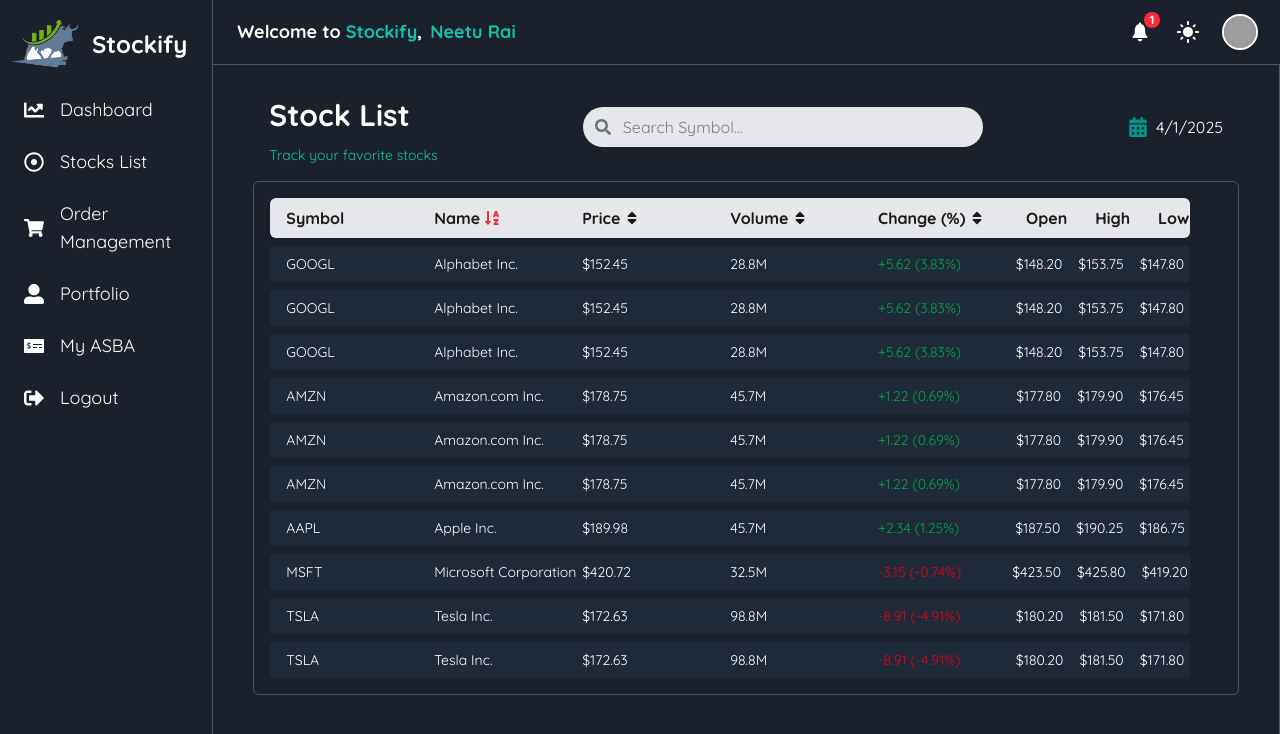
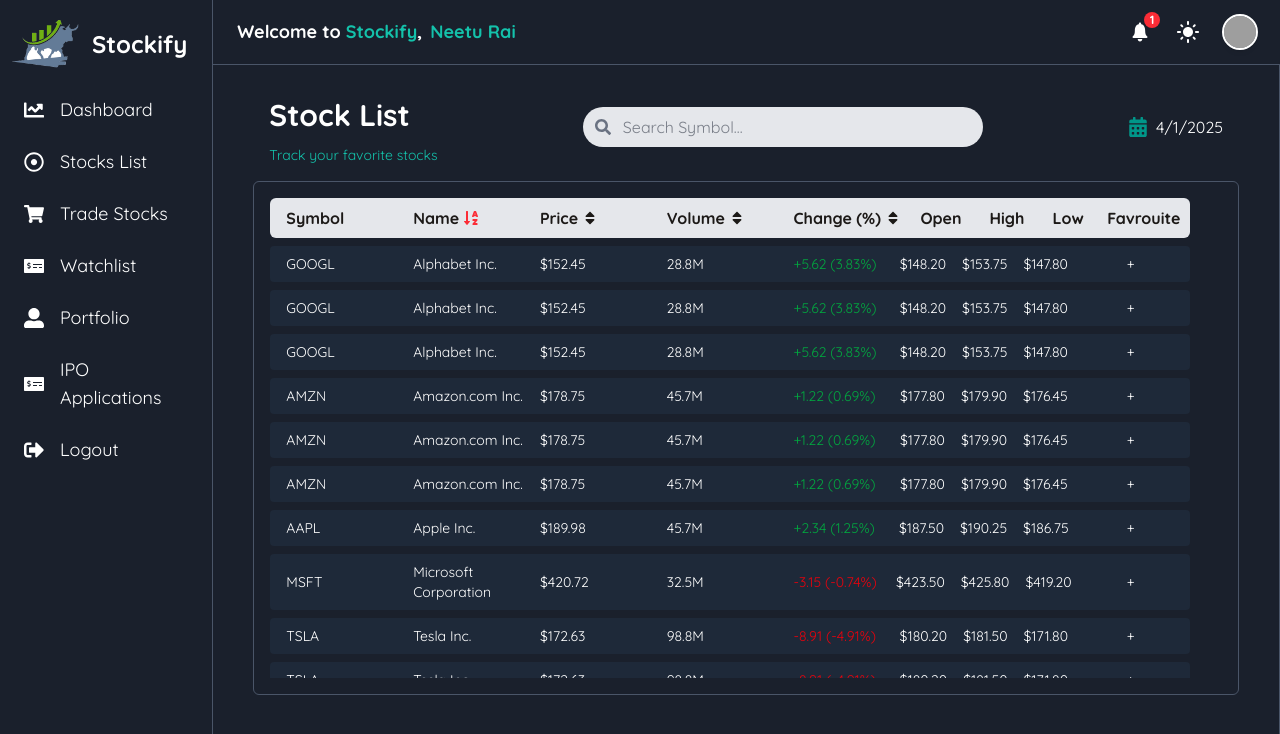
Before and after one commit to aryanmalla19/stocksense-fe, a React (Vite) app: page /stocks in a window 1280 px wide. Shown: the top 734 px of the page. Built offline with nearby package versions, Linux system fonts and the light colour scheme; grey boxes are pictures that could not be loaded.

Commit message:
created watchlists

```diff
--- a/src/components/stocks/StockListTable.jsx
+++ b/src/components/stocks/StockListTable.jsx
@@ -7,7 +7,7 @@
 const StockListRow = React.memo(({ stock, theme }) => {
   return (
     <div
-      className={`grid grid-cols-6 rounded-md px-4 py-3 items-center text-sm ${
+      className={`grid grid-cols-7 rounded-md px-4 py-3 items-center text-sm ${
         theme === "dark" ? "details-bg-dark " : "details-bg-light"
       }`}
     >
@@ -43,8 +43,8 @@
       </div>
 
       {/* Action Buttons */}
-      <div className="stockList ml-10">
-
+      <div className="stockList justify-center ml-10">
+        +
       </div>
     </div>
   );
--- a/src/components/stocks/StockListTableHeader.jsx
+++ b/src/components/stocks/StockListTableHeader.jsx
@@ -44,7 +44,7 @@
 
 const StockListTableHeader = ({ sortBy, sortOrder, onSort }) => {
   return (
-    <div className="grid grid-cols-6 bg-gray-200 dark:bg-gray-800 text-stone-900 dark:text-white rounded-md px-4 py-2 font-semibold text-center items-center">
+    <div className="grid grid-cols-7 bg-gray-200 dark:bg-gray-800 text-stone-900 dark:text-white rounded-md px-4 py-2 font-semibold text-center items-center">
       <div className="stockList">Symbol</div>
 
       {/* Name Sorting */}
@@ -91,9 +91,9 @@
       </div>
 
       {/* Action Column */}
-      {/* <div className="stockList ml-15">
-        <h3>Action</h3>
-      </div> */}
+      <div className="stockList ml-15">
+        <h3>Favrouite</h3>
+      </div>
     </div>
   );
 };
--- a/src/layouts/Menu.jsx
+++ b/src/layouts/Menu.jsx
@@ -17,9 +17,10 @@
     items: [
       { icon: <FaChartLine />, label: "Dashboard", href: "/" },
       { icon: <FaRegDotCircle />, label: "Stocks List", href: "/stocks" },
-      { icon: <FaShoppingCart />, label: "Order Management", href: "/buysell" },
+      { icon: <FaShoppingCart />, label: "Trade Stocks", href: "/buysell" },
+      { icon: <FaMoneyCheckAlt />, label: "Watchlist", href: "/watchlists" },
       { icon: <FaUserAlt />, label: "Portfolio", href: "/portfolio" },
-      { icon: <FaMoneyCheckAlt />, label: "My ASBA", href: "/shares" },
+      { icon: <FaMoneyCheckAlt />, label: "IPO Applications", href: "/shares" },
       { icon: <FaSignOutAlt />, label: "Logout", href: "/logout" },
     ],
   },
--- /dev/null
+++ b/src/pages/MarketOverview/Watchlists.jsx
@@ -0,0 +1,12 @@
+import React from 'react'
+import StockList from '../stockPage/StockList'
+
+function Watchlists() {
+  return (
+    <div>
+        <StockList/>
+    </div>
+  )
+}
+
+export default Watchlists
--- a/src/router/Router.jsx
+++ b/src/router/Router.jsx
@@ -12,6 +12,7 @@
 import SettingPage from "../pages/profilePage/MainSetting/SettingPage";
 import ConfirmationPage from "../pages/Auth/ConfirmationPage";
 import BuySellPage from "../pages/OrderManagement/BuySellPage";
+import Watchlists from "../pages/MarketOverview/Watchlists";
 
 const Router = createBrowserRouter([
   {
@@ -50,6 +51,10 @@
         path: "apply/:id",
         element: <ApplyPage />,
       },
+      {
+        path: "/watchlists",
+        element: <Watchlists />,
+      },
     ],
   },
   {
```
